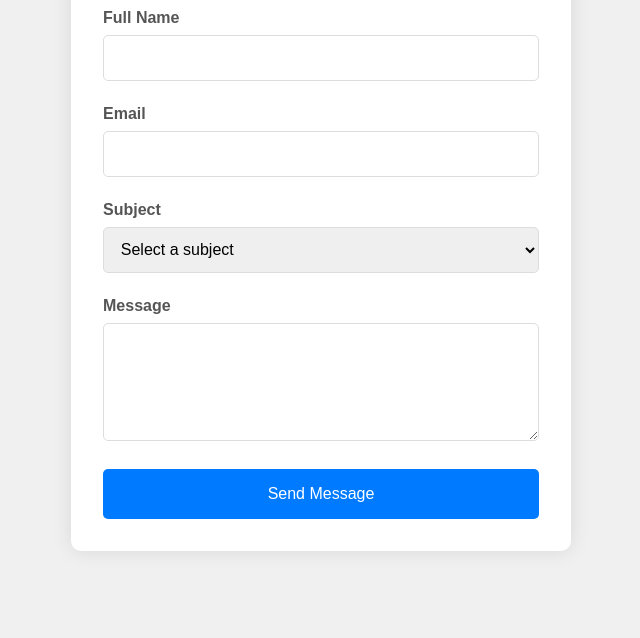
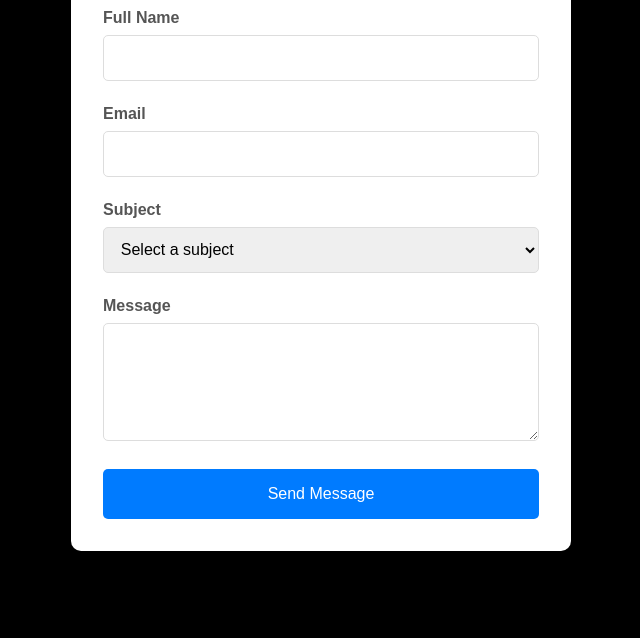
Before and after one commit to abdul6966/form12, a plain HTML site: page index.html in a window 1280 px wide. Shown: the part 162-800 px from the top of the page, without its empty margins (319-959 px from the left). Drawn offline with Linux system fonts and the light colour scheme.

Commit message:
Update index.html

```diff
--- a/index.html
+++ b/index.html
@@ -17,7 +17,7 @@
             justify-content: center;
             align-items: center;
             min-height: 100vh;
-            background: #f0f0f0;
+            background: black;
         }
 
         .form-container {
```
